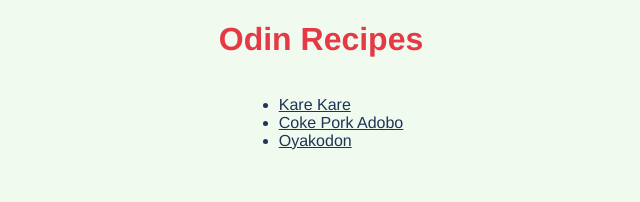
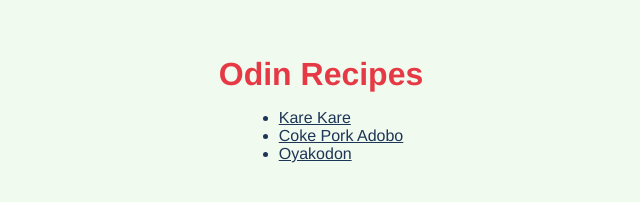
Before and after one commit to luisitocanlas/odin-recipes, a plain HTML site: page index.html in a window 1280 px wide. Shown: the whole page, without its empty margins (319-959 px from the left). Drawn offline with Linux system fonts and the light colour scheme.

Commit message:
Updated css styles with margin, padding, display

```diff
--- a/styles/index.css
+++ b/styles/index.css
@@ -2,14 +2,22 @@
 	background-color: #f1faee;
 	color: #1d3557;
 	font-family: Helvetica, sans-serif;
+	/* border: 2px red solid; */
 }
 
 body {
 	text-align: center;
+	padding-top: 3rem;
 }
 
 .header {
 	color: #e63946;
+	display: block;
+	margin: 0 auto;
+}
+
+.container {
+	margin-top: 2rem;
 }
 
 .list {
--- a/styles/recipe.css
+++ b/styles/recipe.css
@@ -2,6 +2,7 @@
 	background-color: #f1faee;
 	color: #1d3557;
 	font-family: Helvetica, sans-serif;
+	/* border: 2px red solid; */
 }
 
 body {
@@ -10,9 +11,16 @@ body {
 
 .header {
 	color: #e63946;
+	margin-top: 3rem;
+	margin-bottom: 1rem;
 }
 
 .list {
 	display: inline-block;
 	text-align: left;
 }
+
+#steps {
+	display: block;
+	padding: 0 5rem;
+}
```
